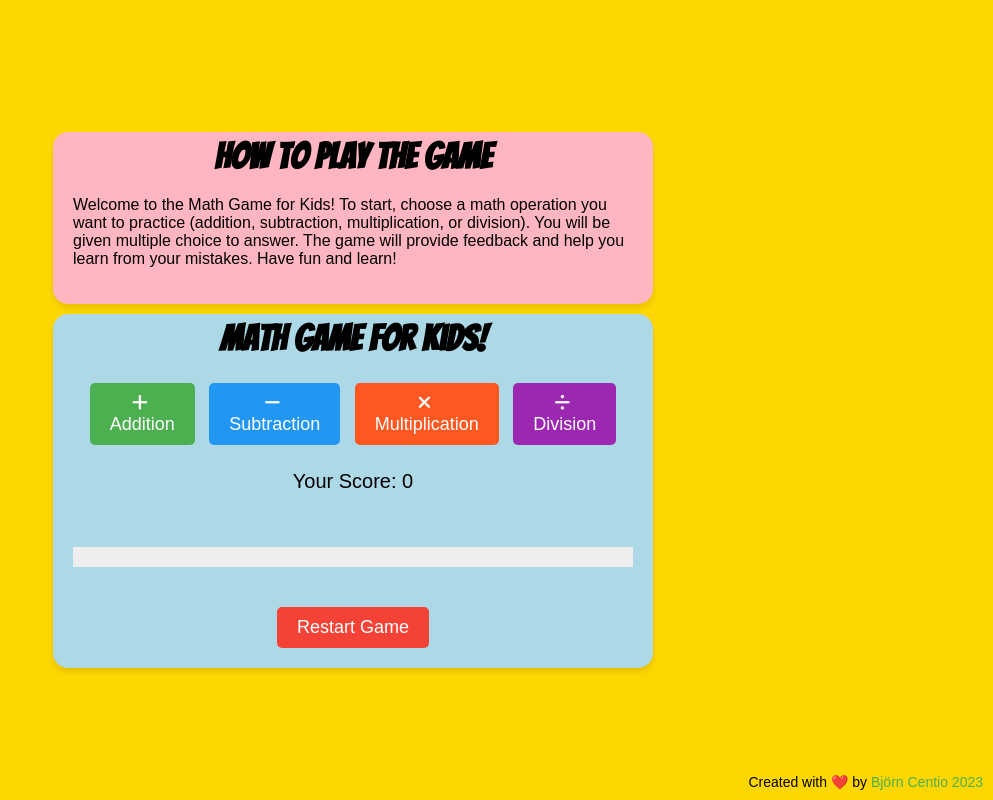
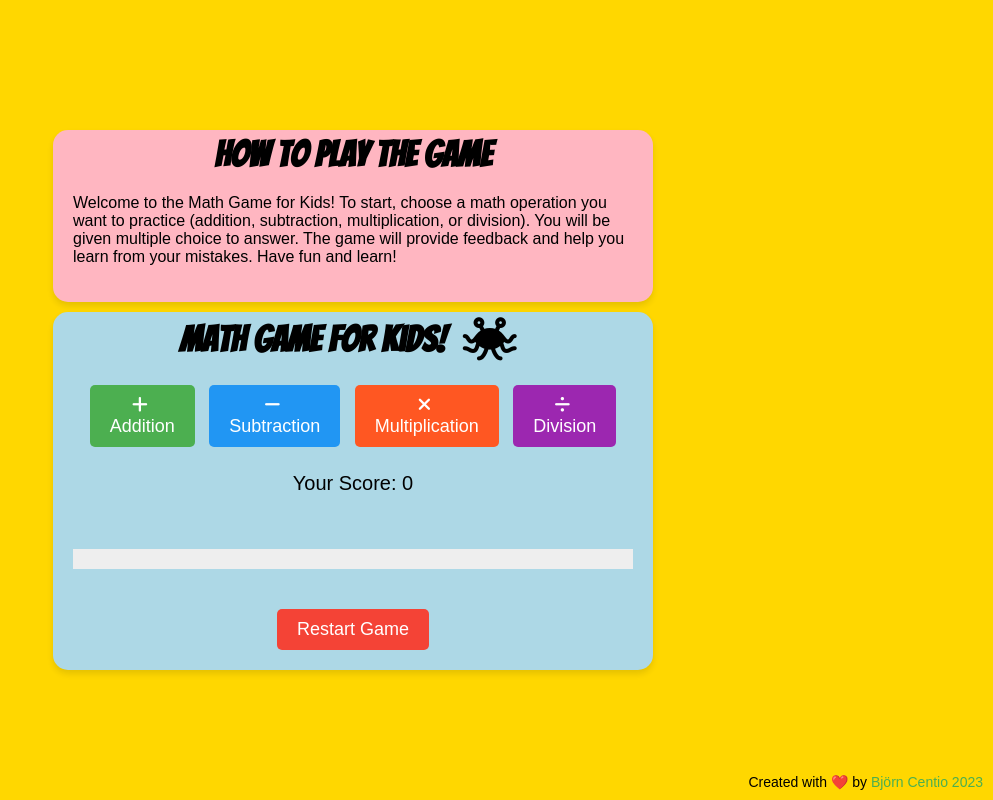
Before and after one commit to bjorne90/math-games-for-children, a plain HTML site: page index.html in a window 1280 px wide. Shown: the whole page, without its empty margins (287-1280 px from the left). Drawn offline with Linux system fonts and the light colour scheme.

Commit message:
Add icons to H1

```diff
--- a/assets/css/style.css
+++ b/assets/css/style.css
@@ -53,6 +53,13 @@ h1 {
   font-size: 36px;
   margin-bottom: 20px;
   margin-top: -15px;
+}
+
+h1 i {
+  font-size: 1.2em;
+  margin-left: 10px;
+  margin-right: 10px;
+  vertical-align: middle;
 }
 
 h2 {
--- a/index.html
+++ b/index.html
@@ -19,7 +19,7 @@
             <p>Welcome to the Math Game for Kids! To start, choose a math operation you want to practice (addition, subtraction, multiplication, or division). You will be given multiple choice to answer. The game will provide feedback and help you learn from your mistakes. Have fun and learn!</p>
         </div>
         <div class="game-board">
-            <h1>Math game for Kids!</h1>
+            <h1>Math game for Kids! <i class="fa-solid fa-spaghetti-monster-flying"></i></h1>
             <div class="operation-buttons">
                 <button class="add" onclick="startGame('add')"><i class="fas fa-plus"></i><br>Addition</button>
                 <button class="subtract" onclick="startGame('subtract')"><i class="fas fa-minus"></i><br>Subtraction</button>
```
